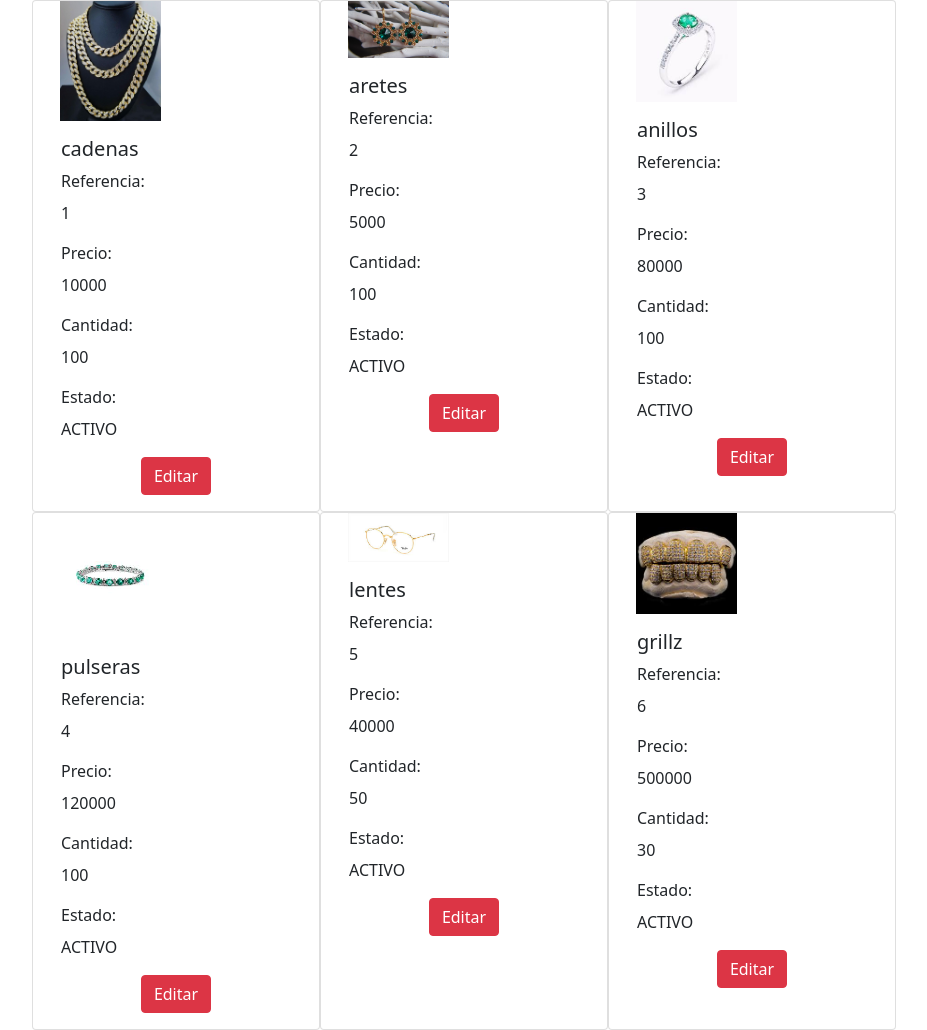
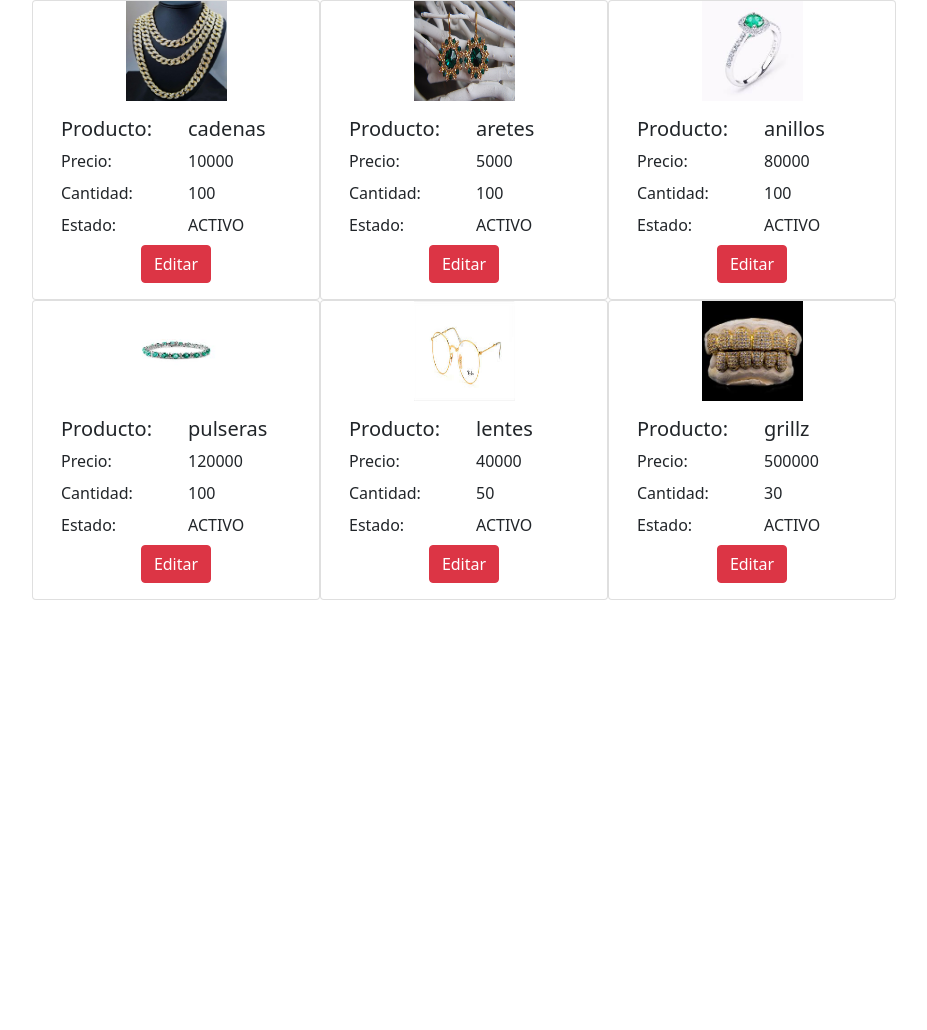
Before and after one commit to ErickSebastian1993/Inventario-Grupo-T, a Flask app: page /home in a window 1280 px wide. Shown: the part 56-1086 px from the top of the page, without its empty margins (38-965 px from the left). After the commit the page ends 656 px from the top, so only its background shows below. Run offline with Flask 2, Linux system fonts and the light colour scheme; data comes from the database, SQL or seed files in the repository; both versions use the stored data as it was after the commit.

Commit message:
Fixed card

```diff
--- a/templates/home.html
+++ b/templates/home.html
@@ -30,7 +30,6 @@
         <ul class="dropdown-menu" aria-labelledby="dropdownMenuButton">
           <li><a class="dropdown-item" data-bs-toggle="modal" data-bs-target="#exampleModal">Nuevo usuario</a></li>
           <li><a class="dropdown-item" data-bs-toggle="modal" data-bs-target="#exampleModal2">Nuevo producto</a></li>
-          <li><a class="dropdown-item" href="{{ url_for('success') }}">Success</a></li>
           <li><a class="dropdown-item" href="{{ url_for('index') }}">Salir</a></li>
         </ul>
       </div>
@@ -49,14 +48,42 @@
     <div class="row">
       {% for producto in productos %}
       <div class="card" style="width: 18rem;">
-        <img src="{{producto[5]}}" class="col-sm-6" alt="...">
+        <div class="text-center">
+          <img height="100" width="100" src="{{producto[5]}}" class="col-sm-6" alt="...">
+        </div>
         <div class="card-body">
-          <h5 class="card-title">{{producto[1]}}</h5>
-          <label for="">Referencia:</label>
-          <p class="card-text">{{producto[0]}}</p>
-          <label for="">Precio:</label><p class="card-text">{{producto[2]}}</p>
-          <label for="">Cantidad:</label><p class="card-text">{{producto[3]}}</p>
-          <label for="">Estado:</label><p class="card-text">{{producto[4]}}</p>
+          <div class="row">
+            <div class="col-sm-6">
+              <h5>Producto: </h5>
+            </div>
+            <div class="col-sm-6">
+              <h5 class="card-title">{{producto[1]}}</h5>
+            </div>
+          </div>
+          <div class="row">
+            <div class="col-sm-6">
+              <label for="">Precio:</label>
+            </div>
+            <div class="col-sm-6">
+              <p class="card-text">{{producto[2]}}</p>
+            </div>
+          </div>
+          <div class="row">
+            <div class="col-sm-6">
+              <label for="">Cantidad:</label>
+            </div>
+            <div class="col-sm-6">
+              <p class="card-text">{{producto[3]}}</p>
+            </div>
+          </div>
+          <div class="row">
+            <div class="col-sm-6">
+              <label for="">Estado:</label>
+            </div>
+            <div class="col-sm-6">
+              <p class="card-text">{{producto[4]}}</p>
+            </div>
+          </div>
           <div class="text-center">
             <a class="btn btn-danger" data-bs-toggle="modal" data-bs-target="#exampleModal3"" >Editar</a>
           </div>
```
Also changed, not shown: Inventario.db.
